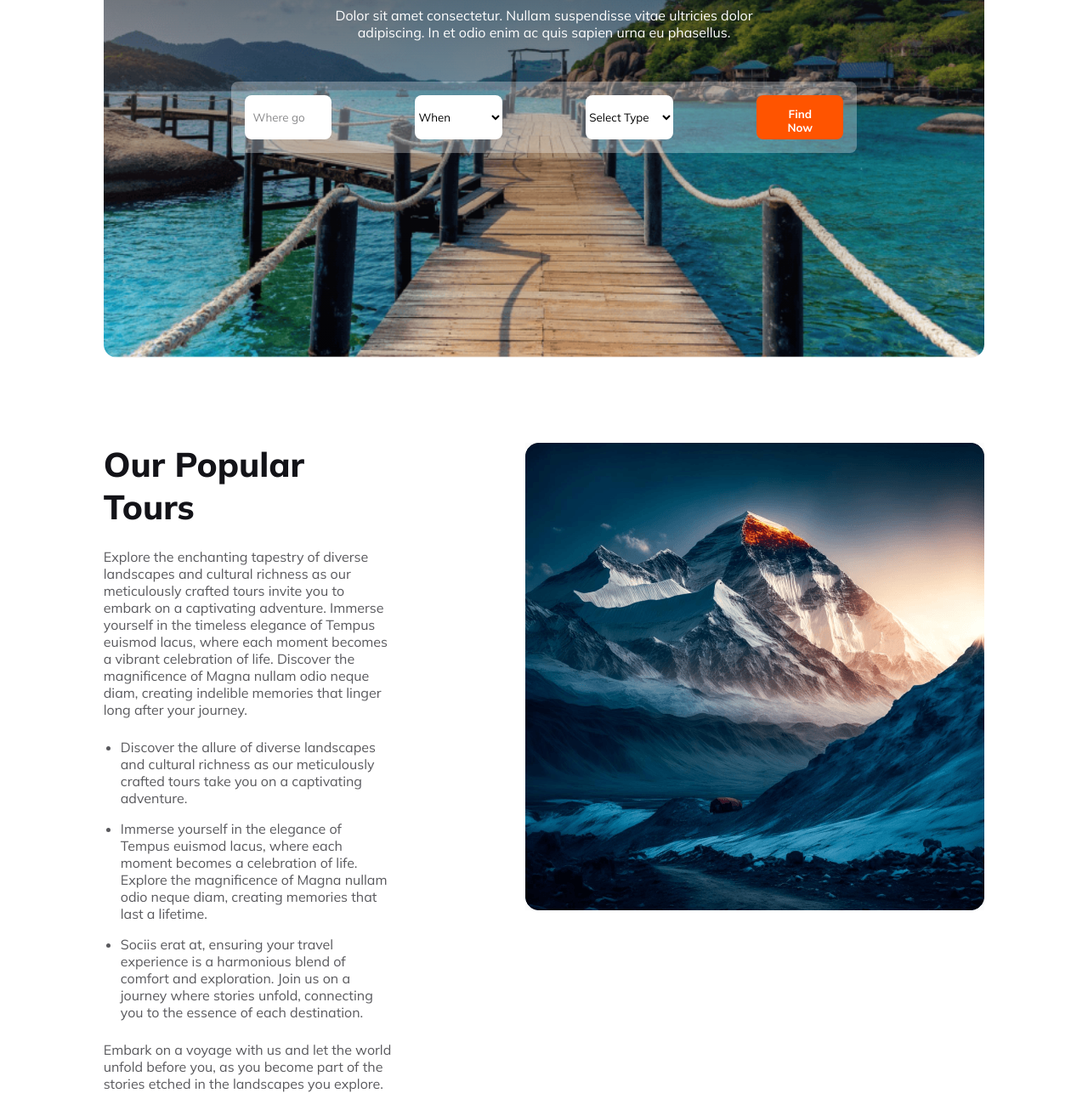
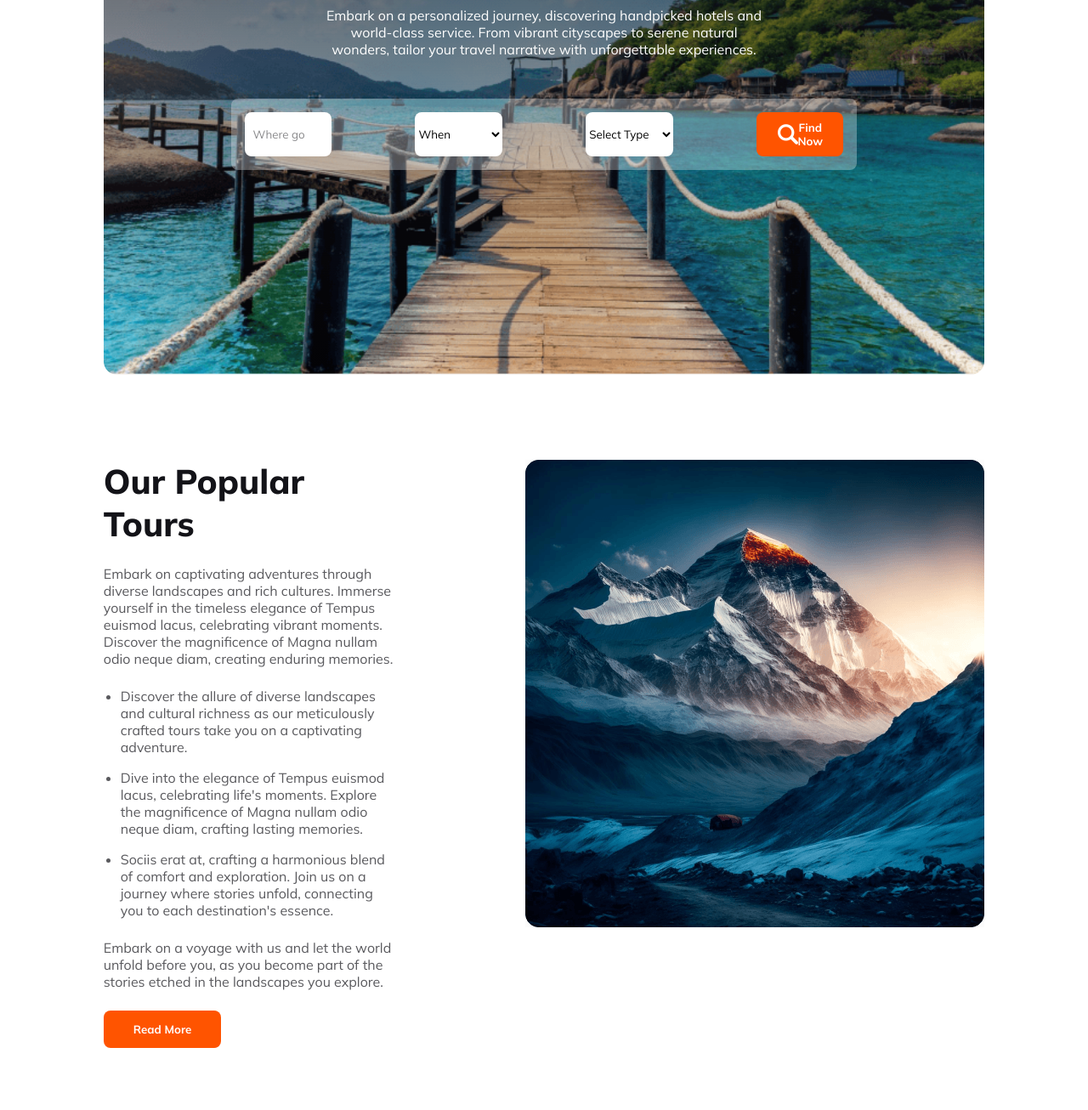
Before and after one commit to shimul705/assignment2-b9, a plain HTML site: page index.html in a window 1280 px wide. Shown: the part 379-1685 px from the top of the page at 85% size. Drawn offline with Linux system fonts and the light colour scheme.

Commit message:
added search icon and chenged name to bengal travel

```diff
--- a/css/style.css
+++ b/css/style.css
@@ -105,7 +105,15 @@ nav li a {
   text-align: center;
 
 }
-
+.heading-input>button{
+  display: flex;
+  justify-content: center;
+  align-items: center;
+}
+.heading-input button img{
+  position: relative;
+  left: 1px;
+}
 .header-content p {
   color: #FFF;
   margin: 0 auto;
@@ -145,7 +153,7 @@ select {
 
 .heading-input>button {
   height: 52px;
-  padding: 14px 35px;
+  padding: 14px 25px;
   border: none;
   border-radius: 8px;
 }
--- a/index.html
+++ b/index.html
@@ -4,7 +4,7 @@
 <head>
   <meta charset="UTF-8">
   <meta name="viewport" content="width=device-width, initial-scale=1.0">
-  <title>Hero Travel</title>
+  <title>Bengal Travel</title>
   <link rel="stylesheet" href="./css/style.css">
 </head>
 
@@ -15,7 +15,7 @@
     <nav>
       <div class="logo">
         <img src="./Images/Group 40071 (2).png" alt="">
-        <span class="logo-title1 logo-title">Hero</span>
+        <span class="logo-title1 logo-title">Bengal</span>
         <span class="logo-title2 logo-title">Travel</span>
       </div>
       <ul class="nav">
@@ -33,8 +33,7 @@
     <div class="header-main">
       <div class="header-content">
         <h3 class="heading-text">Explore Your Travel</h3>
-        <p class="peragraph">Dolor sit amet consectetur. Nullam suspendisse vitae ultricies dolor adipiscing. In et odio
-          enim ac quis sapien urna eu phasellus.</p>
+        <p class="peragraph">Embark on a personalized journey, discovering handpicked hotels and world-class service. From vibrant cityscapes to serene natural wonders, tailor your travel narrative with unforgettable experiences.</p>
       </div>
       <div class="heading-input">
         <input placeholder="Where go" type="text">
@@ -44,7 +43,7 @@
         <select name="" id="">
           <option value="" disabled selected>Select Type</option>
         </select>
-        <button class="primary-button">Find Now</button>
+        <button class="primary-button"><img src="./Images/magnifying.png" alt=""><span>Find Now</span></button>
       </div>
     </div>
   </header>
@@ -53,19 +52,14 @@
       <div class="pt-content">
         <h3 class="section-head">Our Popular Tours</h3>
 
-        <p class="section-peragraph">Explore the enchanting tapestry of diverse landscapes and cultural richness as our
-          meticulously crafted tours invite you to embark on a captivating adventure. Immerse yourself in the timeless
-          elegance of Tempus euismod lacus, where each moment becomes a vibrant celebration of life. Discover the
-          magnificence of Magna nullam odio neque diam, creating indelible memories that linger long after your journey.
+        <p class="section-peragraph">Embark on captivating adventures through diverse landscapes and rich cultures. Immerse yourself in the timeless elegance of Tempus euismod lacus, celebrating vibrant moments. Discover the magnificence of Magna nullam odio neque diam, creating enduring memories.
         </p>
 
         <ul class="section-peragraph">
           <li>Discover the allure of diverse landscapes and cultural richness as our meticulously crafted tours take you
             on a captivating adventure.</li>
-          <li>Immerse yourself in the elegance of Tempus euismod lacus, where each moment becomes a celebration of life.
-            Explore the magnificence of Magna nullam odio neque diam, creating memories that last a lifetime.</li>
-          <li>Sociis erat at, ensuring your travel experience is a harmonious blend of comfort and exploration. Join us
-            on a journey where stories unfold, connecting you to the essence of each destination.</li>
+          <li>Dive into the elegance of Tempus euismod lacus, celebrating life's moments. Explore the magnificence of Magna nullam odio neque diam, crafting lasting memories.</li>
+          <li>Sociis erat at, crafting a harmonious blend of comfort and exploration. Join us on a journey where stories unfold, connecting you to each destination's essence.</li>
         </ul>
 
         <p class="section-peragraph">Embark on a voyage with us and let the world unfold before you, as you become part
@@ -82,8 +76,7 @@
     <div class="destination">
       <div class="destination-text">
         <h3>Choose Your Destination</h3>
-        <p class="peragraph">Dolor sit amet consectetur. Diam volutpat neque habitasse pharetra odio sit massa. Sodales
-          dictumst nec nibh pellentesque.</p>
+        <p class="peragraph">Unveil the allure of diverse destinations with us. From exotic landscapes to cultural gems, our array of travel experiences invites you to explore the world on your terms.</p>
       </div>
       <div class="grid">
 
@@ -265,7 +258,7 @@
   <footer>
     <div class="footer-logo">
       <img src="./Images/Group 40071 (2).png" alt="">
-      <span class="logo-title1 logo-title-footer">Hero</span>
+      <span class="logo-title1 logo-title-footer">Bengal</span>
       <span class="logo-title2 logo-title-footer">Travel</span>
     </div>
     <p id="margin" class="peragraph">Explore the world on our user-friendly travel website. Dive into diverse cultures,
```
Also changed, not shown: Images/magnifying.png (added).
